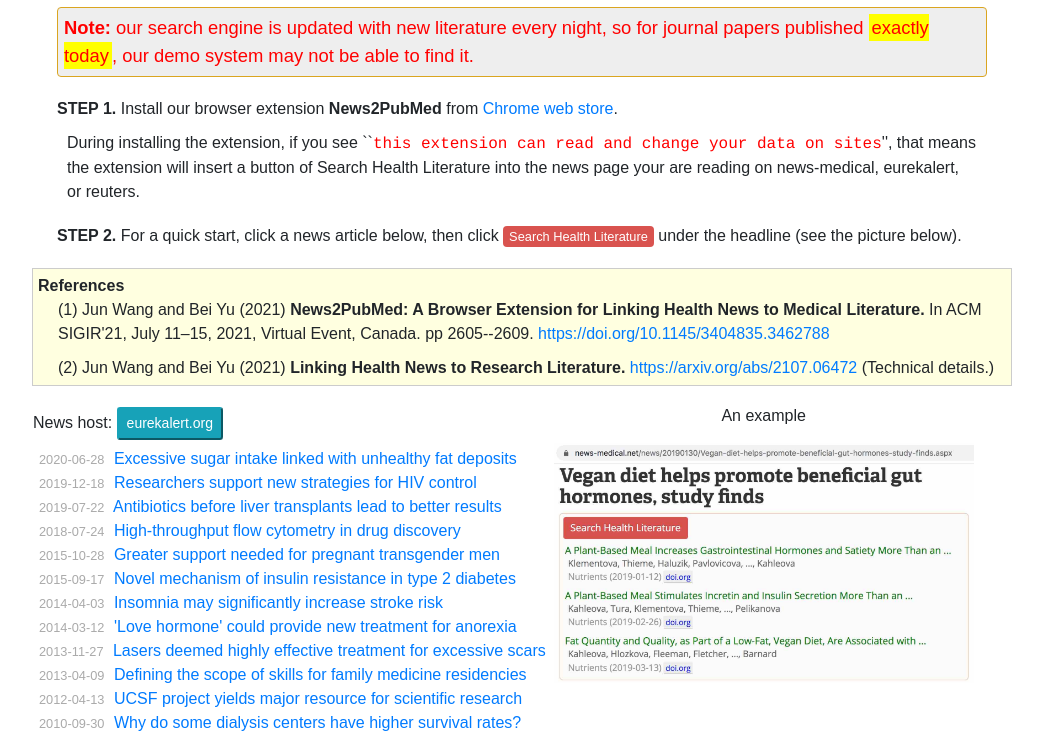
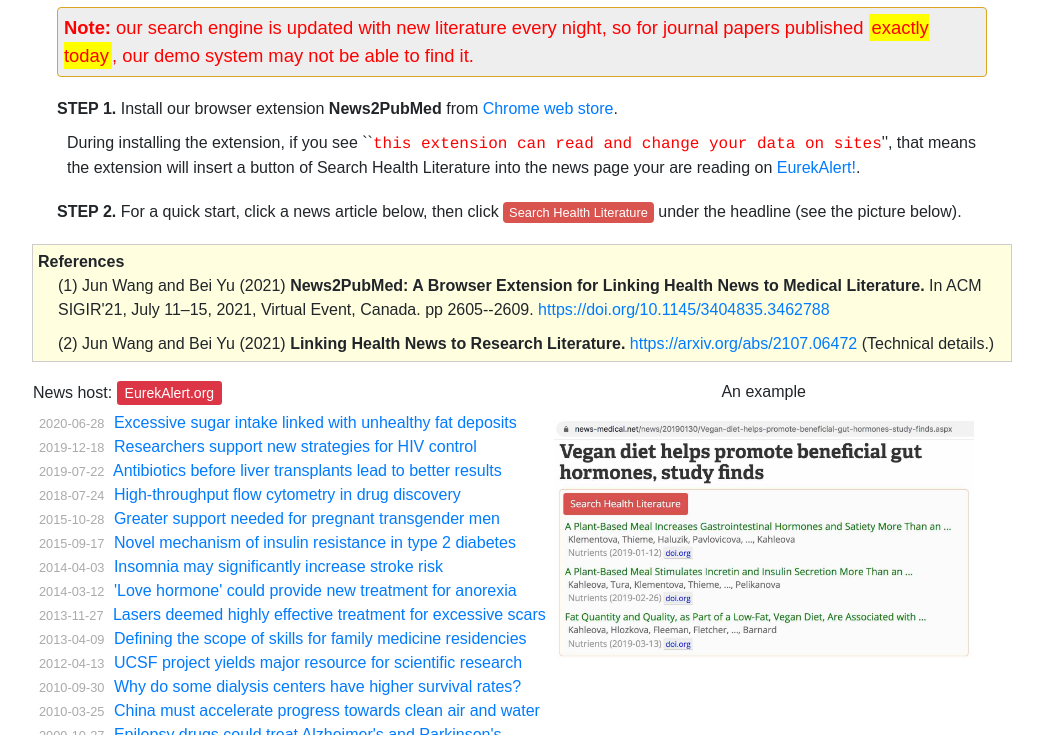
Before and after one commit to junwang4/demo-news2pubmed, a plain HTML site: page index.html in a window 1280 px wide. Shown: the part 56-791 px from the top of the page, without its empty margins (118-1161 px from the left). Drawn offline with Linux system fonts and the light colour scheme.

Commit message:
Update index.html

```diff
--- a/index.html
+++ b/index.html
@@ -64,7 +64,7 @@
 
 		   <div style='margin-top:10px'>
 		   During installing the extension, if you see ``<span style='color:red;font-family:courier'>this extension can read and change your data on sites</span>'', that means
-		   the extension will insert a button of Search Health Literature into the news page your are reading on news-medical, eurekalert, or reuters.
+		   the extension will insert a button of Search Health Literature into the news page your are reading on <a target=_blank href=https://www.eurekalert.org/>EurekAlert!</a>.
 		   </div>
 
          </div>
@@ -95,9 +95,10 @@ In ACM SIGIR'21, July 11–15, 2021, Virtual Event, Canada. pp 2605--2609. <a hr
      <td valign="top">
        <div id="news_src" style="margin-bottom:10px">
        News host:
-         <button class="btn-sm btn-info" onclick="show_news_items(2)">eurekalert.org</button>
+         <a target=_blank href=https://www.eurekalert.org/ class="btn-sm btn-danger">EurekAlert.org</a>
 		 <!--
          <button class="btn-sm btn-primary" onclick="show_news_items(1)">news-medical.net</button>
+         <button class="btn-sm btn-info" onclick="show_news_items(2)">eurekalert.org</button>
          <button class="btn-sm btn-warning" onclick="show_news_items(3)">reuters.com</button>
 		 -->
        </div>
```
